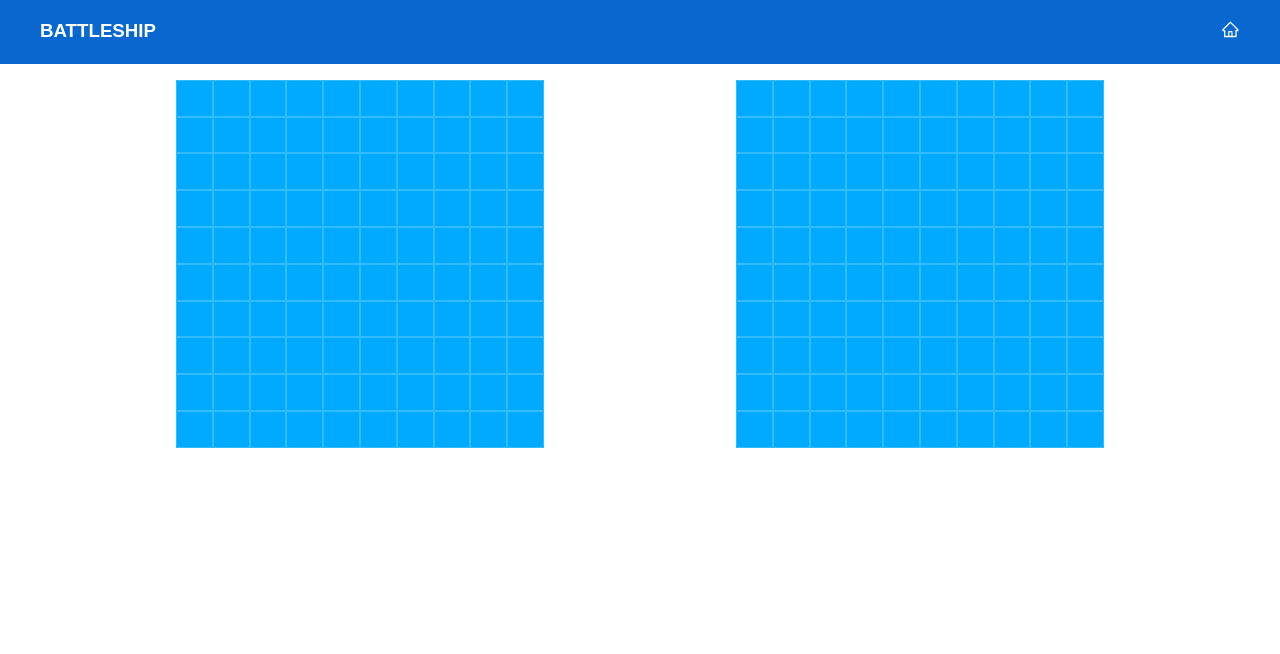
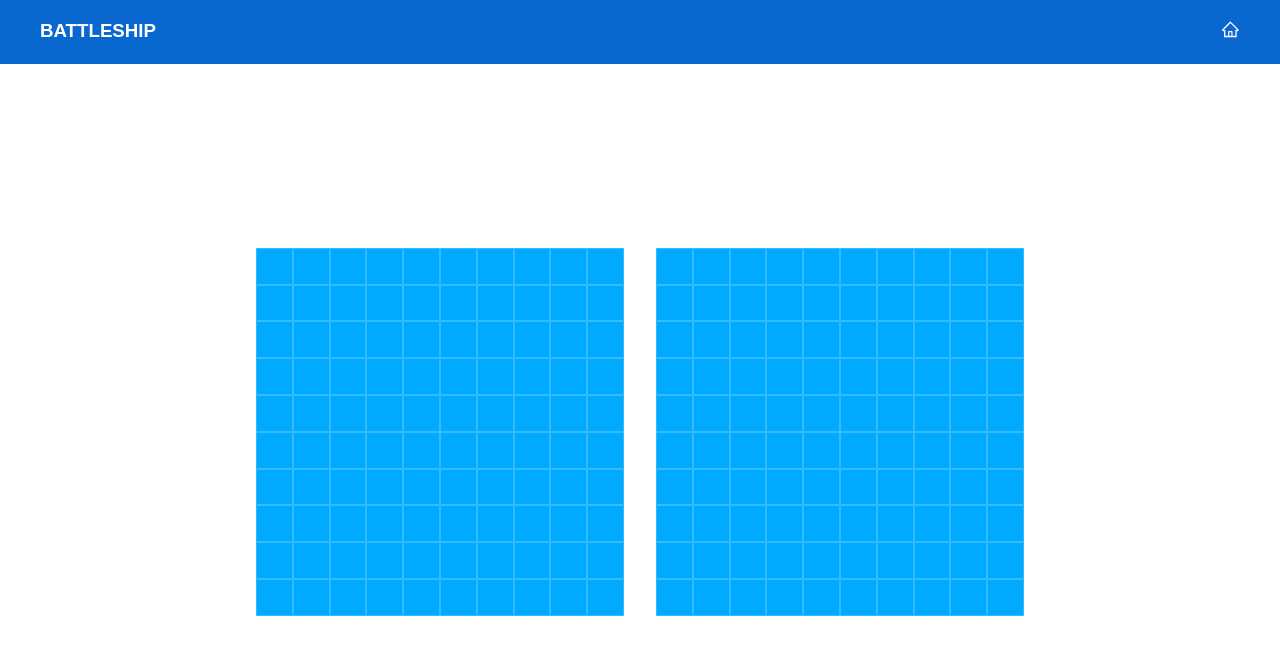
Before and after one commit to luckmer/BATTLESHIPS, a React (Create React App) app: page / in a window 1280 px wide. Shown: the top 654 px of the page. Built offline with nearby package versions, Linux system fonts and the light colour scheme.

Commit message:
added basic css spacer

```diff
--- a/src/App.tsx
+++ b/src/App.tsx
@@ -1,12 +1,19 @@
 import NavBar from "./components/navbar";
 import Game from "./pages/game";
+import styled from "styled-components";
+
+const Main = styled.main`
+  display: flex;
+  flex-direction: column;
+  height: 100vh;
+`;
 
 const App = () => {
   return (
-    <main>
+    <Main>
       <NavBar />
       <Game />
-    </main>
+    </Main>
   );
 };
 
```
